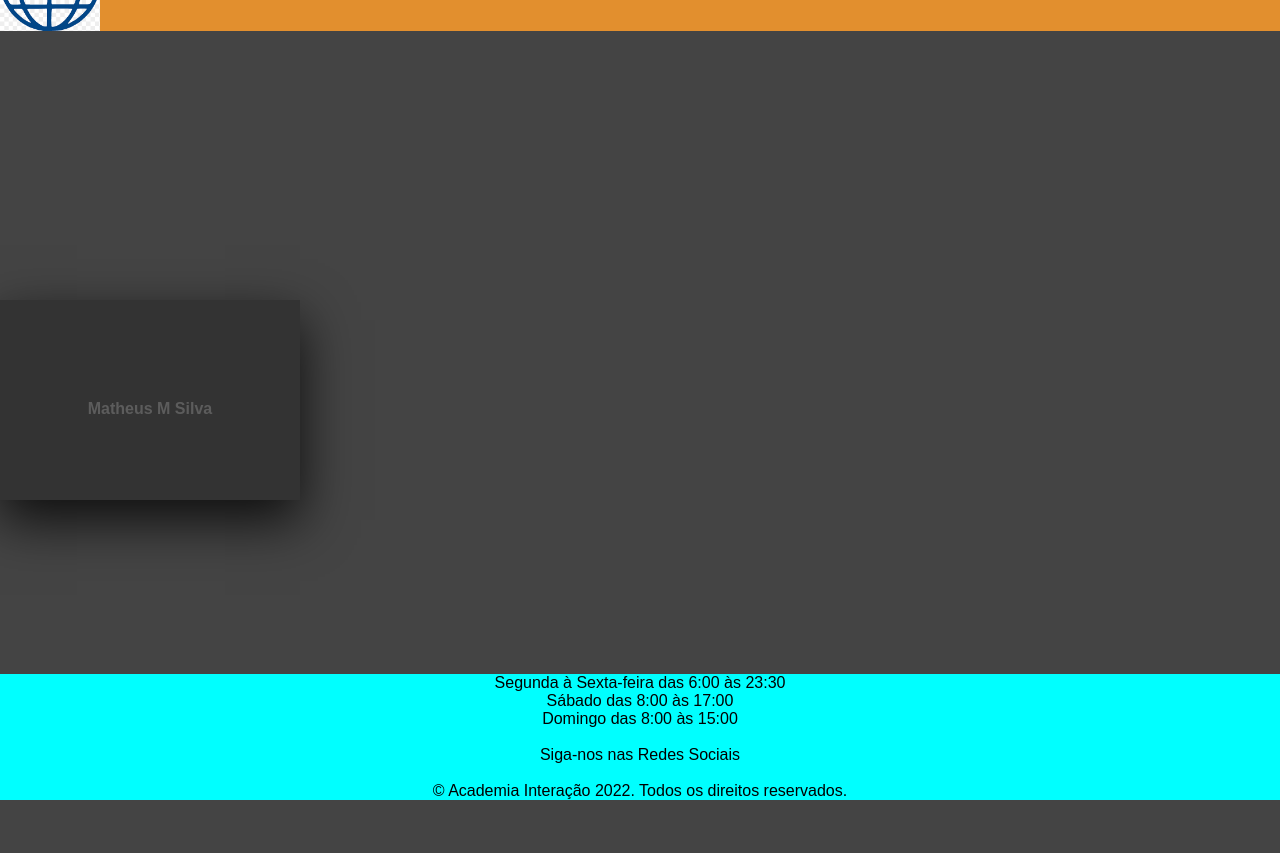
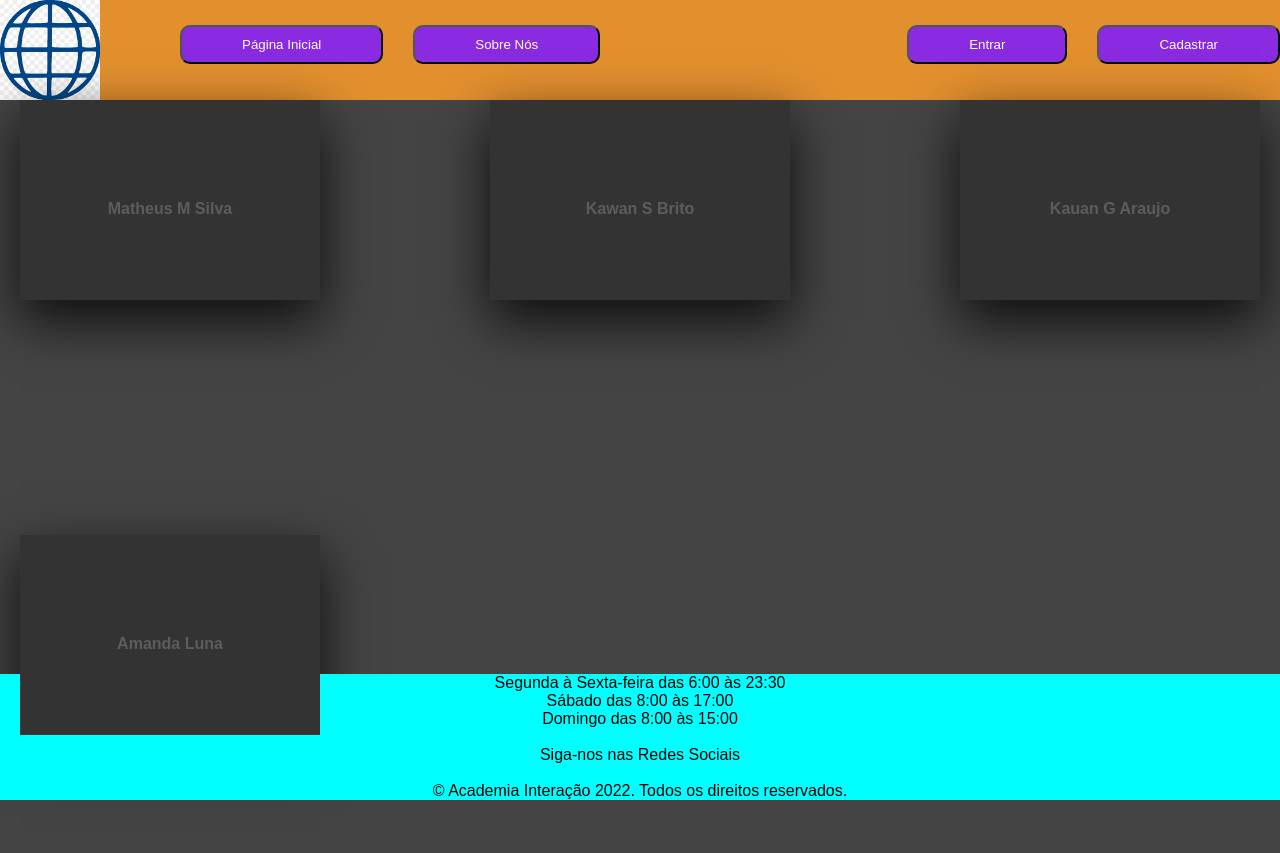
Before and after one commit to Fiscais/NotaFiscal, a plain HTML site: page sobre.html in a window 1280 px wide. Before the commit the page ends 800 px from the top, so only its background shows below. Drawn offline with Linux system fonts and the light colour scheme.

Commit message:
Mudanças do FrontEnd

```diff
--- a/css/styles.css
+++ b/css/styles.css
@@ -4,7 +4,7 @@
 }
 
 header{
-    margin-bottom: 839px;
+    top: 0;
     width: 100%;
     height: 100px;
     position: fixed; /*Comando para fixar */
@@ -109,7 +109,6 @@
 
 footer{
     background-color: aqua;
-    margin-top: 532px;
     position: fixed;
     bottom: 0;
     left: 0;
@@ -141,15 +140,30 @@
 }
 
 .container{
-    width: 1000px;
+    width: calc(25% - 20);
+    position: relative;
+    display: flex;
+    flex-direction: column;
+    align-items: center;
+    margin-left: 20px;
+    margin-right: 20px;
+    margin-bottom: 20px;
+
+}
+
+.container-wrapper{
+    width: 100%;
     position: relative;
     display: flex;
     justify-content: space-between;
     flex-wrap: wrap;
 }
 
+
 .container .card{
     position: relative;
+    width: 100%;
+    margin-bottom: 15px;
 }
 
 .container .card .face{
@@ -247,3 +261,102 @@
     color: whitesmoke;
     box-shadow: inset 0px 0px 10px rgba(0,0,0,0.5);
 }
+
+
+
+/*Botão Sobre*/
+
+
+.custom-btn {
+    width: 130px;
+    height: 40px;
+    color: #fff;
+    border-radius: 5px;
+    padding: 10px 25px;
+    font-family: 'Lato', sans-serif;
+    font-weight: 500;
+    background: transparent;
+    cursor: pointer;
+    transition: all 0.3s ease;
+    position: relative;
+    display: inline-block;
+     box-shadow:inset 2px 2px 2px 0px rgba(255,255,255,.5),
+     7px 7px 20px 0px rgba(0,0,0,.1),
+     4px 4px 5px 0px rgba(0,0,0,.1);
+    outline: none;
+    margin-top: 10px;
+  }
+
+  .btn-8 {
+    background-color: #f0ecfc;
+  background-image: linear-gradient(315deg, #f0ecfc 0%, #c797eb 74%);
+    line-height: 42px;
+    padding: 0;
+    border: none;
+  }
+  .btn-8 span {
+    position: relative;
+    display: block;
+    width: 100%;
+    height: 100%;
+  }
+  .btn-8:before,
+  .btn-8:after {
+    position: absolute;
+    content: "";
+    right: 0;
+    bottom: 0;
+    background: #c797eb;
+    /*box-shadow:  4px 4px 6px 0 rgba(255,255,255,.5),
+                -4px -4px 6px 0 rgba(116, 125, 136, .2),
+      inset -4px -4px 6px 0 rgba(255,255,255,.5),
+      inset 4px 4px 6px 0 rgba(116, 125, 136, .3);*/
+    transition: all 0.3s ease;
+  }
+  .btn-8:before{
+     height: 0%;
+     width: 2px;
+  }
+  .btn-8:after {
+    width: 0%;
+    height: 2px;
+  }
+  .btn-8:hover:before {
+    height: 100%;
+  }
+  .btn-8:hover:after {
+    width: 100%;
+  }
+  .btn-8:hover{
+    background: transparent;
+  }
+  .btn-8 span:hover{
+    color: #c797eb;
+  }
+  .btn-8 span:before,
+  .btn-8 span:after {
+    position: absolute;
+    content: "";
+    left: 0;
+    top: 0;
+    background: #c797eb;
+    /*box-shadow:  4px 4px 6px 0 rgba(255,255,255,.5),
+                -4px -4px 6px 0 rgba(116, 125, 136, .2),
+      inset -4px -4px 6px 0 rgba(255,255,255,.5),
+      inset 4px 4px 6px 0 rgba(116, 125, 136, .3);*/
+    transition: all 0.3s ease;
+  }
+  .btn-8 span:before {
+    width: 2px;
+    height: 0%;
+  }
+  .btn-8 span:after {
+    height: 2px;
+    width: 0%;
+  }
+  .btn-8 span:hover:before {
+    height: 100%;
+  }
+  .btn-8 span:hover:after {
+    width: 100%;
+  }
--- /dev/null
+++ b/js/script.js
@@ -0,0 +1,6 @@
+$(document).ready(function() {
+    $(".saiba-mais").click(function() {
+        var target = $(this).data("target");
+        $("#" + target).toggle(); // Mostra ou oculta o resumo ao clicar no botão
+    });
+});
--- a/sobre.html
+++ b/sobre.html
@@ -4,6 +4,7 @@
     <meta charset="UTF-8">
     <meta name="viewport" content="width=device-width, initial-scale=1.0">
     <title>Sobre Nós</title>
+    <link href="https://fonts.googleapis.com/css2?family=Lato&display=swap" rel="stylesheet">
     <link rel="stylesheet" href="css/styles.css">
 </head>
 <body>
@@ -26,22 +27,86 @@
     </header>
 
     <main>
+    <div class="container-wrapper">
         <div class="container">
             <div class="card">
                 <div class="face face1">
                     <div class="content">
-                        <i class="windows"></i>
+                        <i class="Matheus"></i>
                         <h3>Matheus M Silva</h3>
                     </div>
                 </div>
                 <div class="face face2">
                     <div class="content">
                         <p> Foi o desenvolvedor Front-End deste projeto.</p>
-                        <a href="" type="button">Read More</a>
+                        <button class="custom-btn btn-8 saiba-mais" data-target="resumo-info-1"><span>Read More</span></button>
+                        <div class="resumo-info" id="resumo-info-1">
+                            <!-- Conteúdo do resumo oculto -->
+                            <p>Informações sobre o integrante da equipe</p>
+                            <!-- Mais conteúdo... -->
+                        </div>
                     </div>
                 </div>
             </div>
         </div>
+
+
+
+        <div class="container">
+            <div class="card">
+                <div class="face face1">
+                    <div class="content">
+                        <i class="Kawan"></i>
+                        <h3>Kawan S Brito</h3>
+                    </div>
+                </div>
+                <div class="face face2">
+                    <div class="content">
+                        <p> Foi o responsável pelo Back-end deste projeto.</p>
+                        <button class="custom-btn btn-8"><span>Read More</span></button>
+                    </div>
+                </div>
+            </div>
+        </div>
+
+        <div class="container">
+            <div class="card">
+                <div class="face face1">
+                    <div class="content">
+                        <i class="Kawan"></i>
+                        <h3>Kauan G Araujo</h3>
+                    </div>
+                </div>
+                <div class="face face2">
+                    <div class="content">
+                        <p> Foi o criador do banco de dados deste projeto.</p>
+                        <button class="custom-btn btn-8"><span>Read More</span></button>
+                    </div>
+                </div>
+            </div>
+        </div>
+
+        <div class="container">
+            <div class="card">
+                <div class="face face1">
+                    <div class="content">
+                        <i class="Matheus"></i>
+                        <h3>Amanda Luna</h3>
+                    </div>
+                </div>
+                <div class="face face2">
+                    <div class="content">
+                        <p> Responsável pelo planejamento completo do Site.</p>
+                        <button class="custom-btn btn-8"><span>Read More</span></button>
+                    </div>
+                </div>
+            </div>
+        </div>
+
+    </div>
+
+
+
 
     </main>
 
@@ -69,5 +134,6 @@
     </footer>
 
     <script src="https://kit.fontawesome.com/95a02bd20d.js"></script>
+    <script src="js/script.js"></script>
 </body>
 </html>
```
Also changed, not shown: contato.html (+1 -0 lines), index.html (+1 -1 lines), logIn.html (+1 -0 lines), signIn.html (+1 -0 lines).
